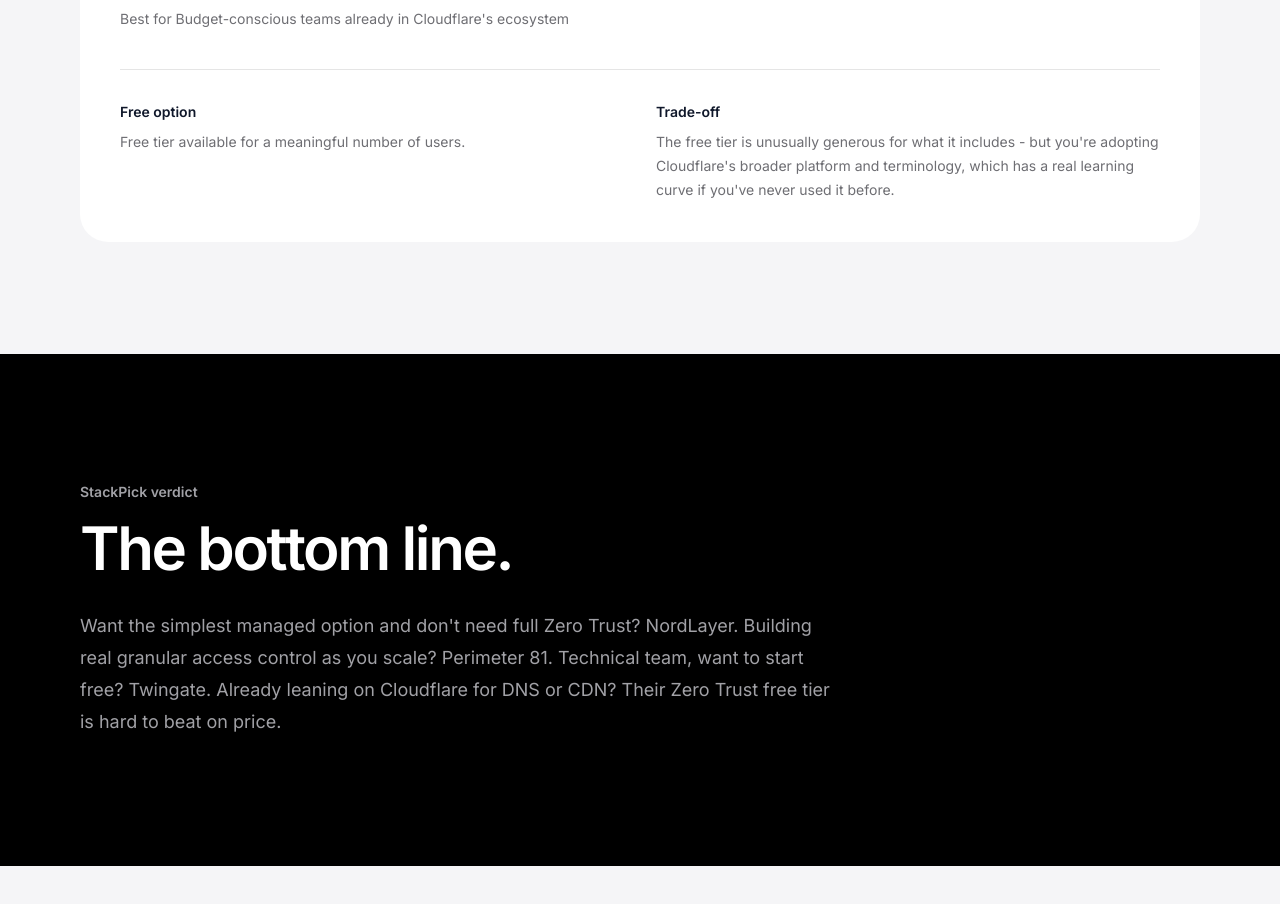
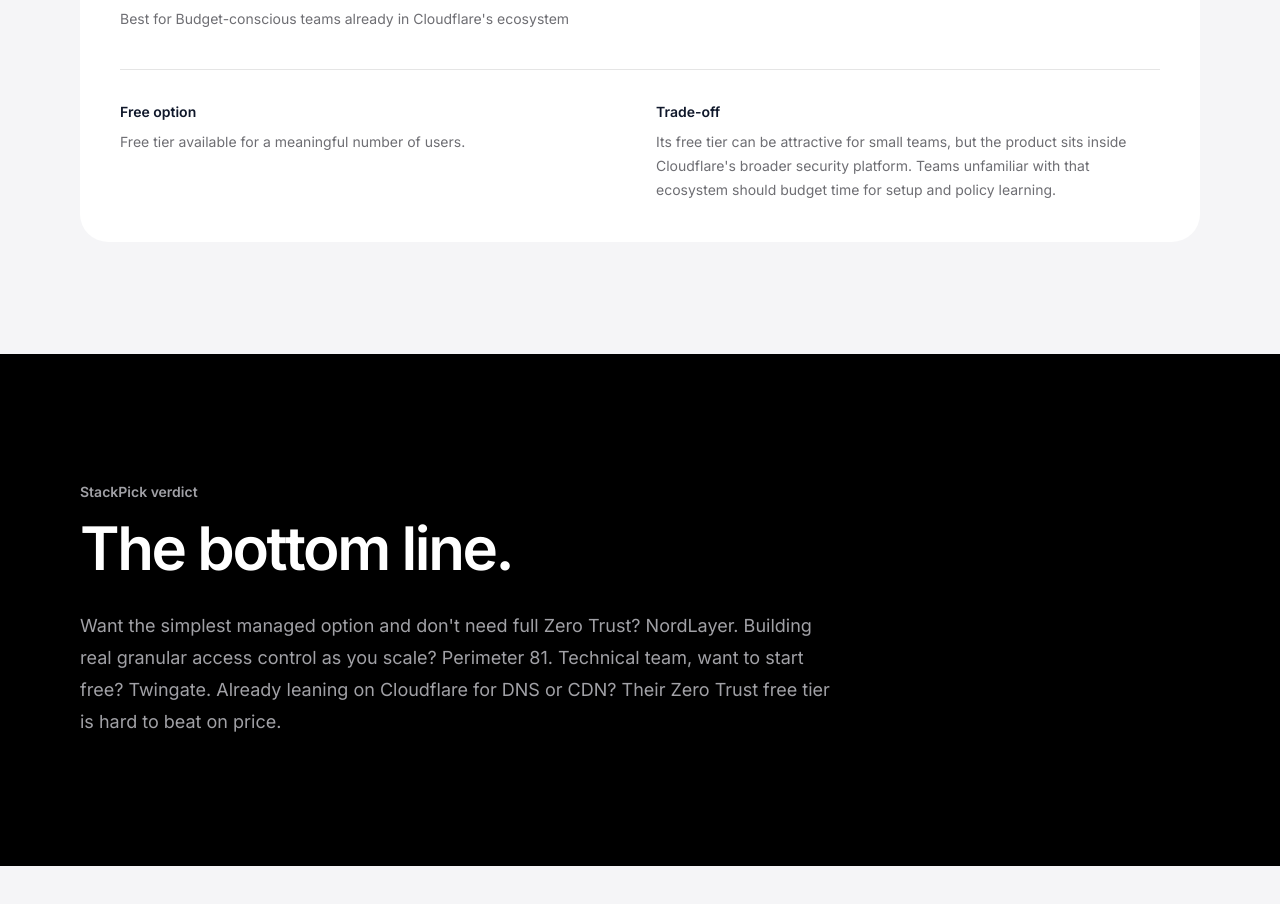
Before and after one commit to LinukaBandara/StackPick, a Next.js app: page /best/business-vpn in a window 1280 px wide. Shown: the part 4720-5624 px from the top of the page. Built offline with nearby package versions, Linux system fonts and the light colour scheme; no server answers.

Commit message:
content: make product comparisons evidence-neutral

```diff
--- a/app/best/business-vpn/page.tsx
+++ b/app/best/business-vpn/page.tsx
@@ -45,7 +45,7 @@ export default function Page() {
           bestFor: "Budget-conscious teams already in Cloudflare's ecosystem",
           freeOption: "Free tier available for a meaningful number of users.",
           tradeoff:
-            "The free tier is unusually generous for what it includes - but you're adopting Cloudflare's broader platform and terminology, which has a real learning curve if you've never used it before.",
+            "Its free tier can be attractive for small teams, but the product sits inside Cloudflare's broader security platform. Teams unfamiliar with that ecosystem should budget time for setup and policy learning.",
           url: "https://www.cloudflare.com/zero-trust/",
         },
       ]}
```
